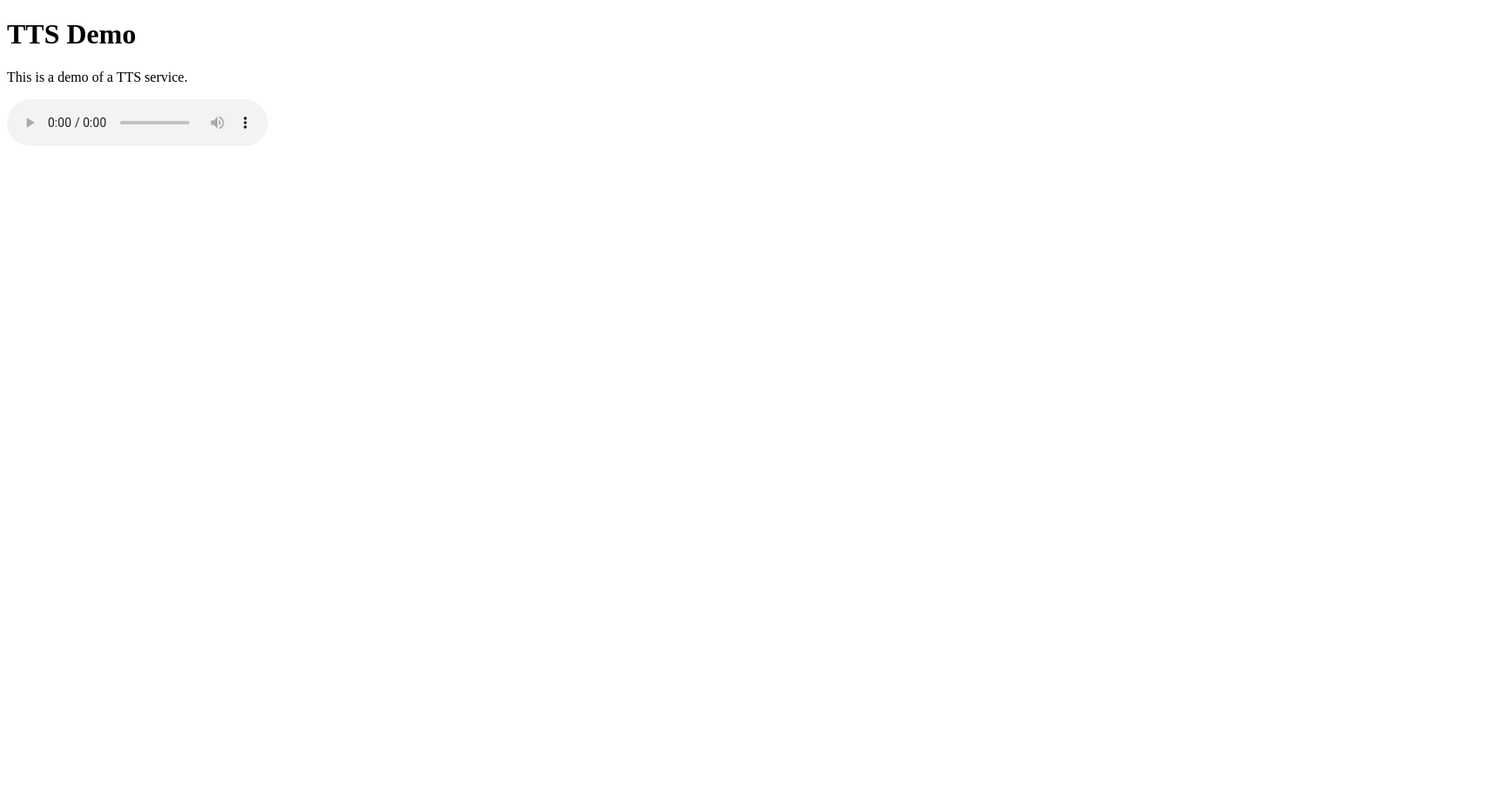
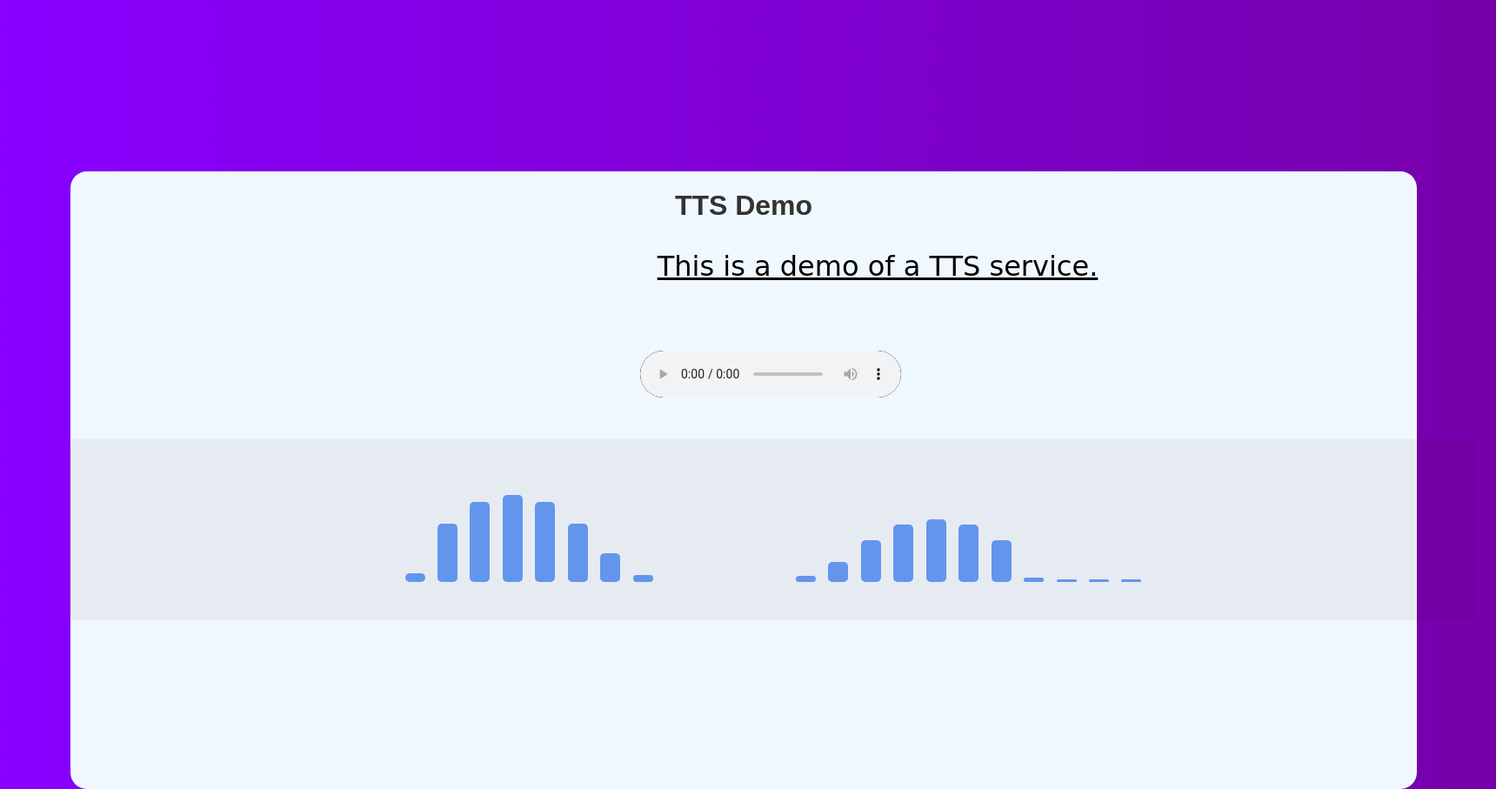
Before and after one commit to moanbekele/Text-to-Speech-Amharic, a Flask app: template templates/post.html in a window 1720 px wide. Shown: the whole page at 87% size. Before the commit the page ends 168 px from the top, so only its background shows below. Run offline with Flask 3, Linux system fonts and the light colour scheme; the template is opened without the code that fills it, so the values that code supplies are empty; parts of the project's set-up code (start-up, migrations or seed data) failed here and were passed over.

Commit message:
filter the audio and for the front end ui

```diff
--- a/main/hparams.py
+++ b/main/hparams.py
@@ -38,7 +38,7 @@
         hop_length=256,
         win_length=1024,
         n_mel_channels=80,
-        mel_fmin=100.0,
+        mel_fmin=0.0,
         mel_fmax=8000.0,
 
         ################################
--- a/static/post.css
+++ b/static/post.css
@@ -0,0 +1,265 @@
+/* Global Reset */
+* {
+    font-family: 'Allerta', arial, Tahoma;
+    box-sizing: border-box;
+}
+body {
+    background: linear-gradient(to left, #7700aa, #8800ff);
+    text-align:center;
+    color:#fff;
+}
+h3{
+    text-shadow:1px 1px 1px #fff;
+}
+.Containerss{
+    background-color: aliceblue;
+    border-radius: 19px;
+    height: 710px;
+    width: 90%;
+    margin-left: 73px;
+    transform: translateY(189px);
+    position: absolute;
+}
+/* Start  styling the page */
+.container-audio {
+
+    height: 13em;
+    width: 101em;
+    padding: 20px;
+    border-radius: 5px;
+    background-color: #2f08080d;
+    color: #444;
+    margin: 20px auto;
+    overflow: hidden;
+}
+
+audio:nth-child(2), audio:nth-child(4), audio:nth-child(6) {
+    margin: 0;
+}
+.container-audio .colum1 {
+    width: 23px;
+    height: 9em;
+    border-radius: 5px;
+    margin: 0 10px 0 0;
+    display: inline-block;
+    position: relative;
+}
+.container-audio .colum1:last-child {
+    margin: 0;
+}
+.container-audio .colum1 .row {
+    width: 100%;
+    height: 100%;
+    border-radius: 5px;
+    background: linear-gradient(to up, #7700aa, #8800ff);
+    position: absolute;
+    -webkit-animation: Rofa 10s infinite ease-in-out;
+    animation: Rofa 10s infinite ease-in-out;
+    bottom: 0;
+}
+.container-audio .colum1:nth-of-type(1) .row {
+    -webkit-animation-delay: 3.99s;
+    animation-delay: 3.99s;
+}
+.container-audio .colum1:nth-of-type(2) .row {
+    -webkit-animation-delay: 3.80s;
+    animation-delay: 3.80s;
+}
+.container-audio .colum1:nth-of-type(3) .row {
+    -webkit-animation-delay: 3.70s;
+    animation-delay: 3.70s;
+}
+.container-audio .colum1:nth-of-type(4) .row {
+    -webkit-animation-delay: 3.60s;
+    animation-delay: 3.60s;
+}
+.container-audio .colum1:nth-of-type(5) .row {
+    -webkit-animation-delay: 3.50s;
+    animation-delay: 3.50s;
+}
+.container-audio .colum1:nth-of-type(6) .row {
+    -webkit-animation-delay: 3.40s;
+    animation-delay: 3.40s;
+}
+.container-audio .colum1:nth-of-type(7) .row {
+    -webkit-animation-delay: 3.30s;
+    animation-delay: 3.30s;
+}
+.container-audio .colum1:nth-of-type(8) .row {
+    -webkit-animation-delay: 3.20s;
+    animation-delay: 3.20s;
+}
+.container-audio .colum1:nth-of-type(9) .row {
+    -webkit-animation-delay: 3.10s;
+    animation-delay: 3.10s;
+}
+.container-audio .colum1:nth-of-type(10) .row {
+    -webkit-animation-delay: 2.1s;
+    animation-delay: 2.1s;
+}
+.container-audio .colum1:nth-of-type(11) .row {
+    -webkit-animation-delay: 2.1s;
+    animation-delay: 2.1s;
+}
+.container-audio .colum1:nth-of-type(12) .row {
+    -webkit-animation-delay: 2.10s;
+    animation-delay: 2.10s;
+}
+.container-audio .colum1:nth-of-type(13) .row {
+    -webkit-animation-delay: 2.20s;
+    animation-delay: 2.20s;
+}
+.container-audio .colum1:nth-of-type(14) .row {
+    -webkit-animation-delay: 1.30s;
+    animation-delay: 1.30s;
+}
+.container-audio .colum1:nth-of-type(15) .row {
+    -webkit-animation-delay: 1.40s;
+    animation-delay: 1.40s;
+}
+.container-audio .colum1:nth-of-type(16) .row {
+    -webkit-animation-delay: 1.50s;
+    animation-delay: 1.50s;
+}
+.container-audio .colum1:nth-of-type(17) .row {
+    -webkit-animation-delay: 1.60s;
+    animation-delay: 1.60s;
+}
+.container-audio .colum1:nth-of-type(18) .row {
+    -webkit-animation-delay: 1.70s;
+    animation-delay: 1.70s;
+}
+.container-audio .colum1:nth-of-type(19) .row {
+    -webkit-animation-delay: 1.80s;
+    animation-delay: 1.80s;
+}
+.container-audio .colum1:nth-of-type(20) .row {
+    -webkit-animation-delay: 2s;
+    animation-delay: 2s;
+}
+
+@-webkit-keyframes Rofa {
+    0% {
+        height: 0%;
+        transform: translatey(0);
+        background-color: yellow;
+    }
+
+    5% {
+        height: 100%;
+        transform: translatey(15px);
+        background-color: fuchsia;
+    }
+    10% {
+        height: 90%;
+        transform: translatey(0);
+        -webkit-transform: translatey(0);
+        background-color: bisque;
+    }
+
+    15% {
+        height: 80%;
+        transform: translatey(0);
+
+        background-color: cornflowerblue;
+    }
+    20% {
+        height: 70%;
+        transform: translatey(0);
+        background-color: cornflowerblue;
+    }
+    25% {
+        height: 0%;
+        transform: translatey(0);
+        background-color: cornflowerblue;
+    }
+    30% {
+        height: 70%;
+        transform: translatey(0);
+        background-color: cornflowerblue;
+    }
+    35% {
+        height: 0%;
+        transform: translatey(0);
+
+        background-color: cornflowerblue;
+    }
+    40% {
+        height: 60%;
+        transform: translatey(0);
+
+        background-color: cornflowerblue;
+    }
+    45% {
+        height: 0%;
+        transform: translatey(0);
+
+        background-color: cornflowerblue;
+    }
+    50% {
+        height: 50%;
+        transform: translatey(0);
+
+        background-color: cornflowerblue;
+    }
+    55% {
+        height: 0%;
+        transform: translatey(0);
+
+        background-color: cornflowerblue;
+    }
+    60% {
+        height: 40%;
+        transform: translatey(0);
+
+        background-color: cornflowerblue;
+    }
+    65% {
+        height: 0%;
+        transform: translatey(0);
+
+        background-color: cornflowerblue;
+    }
+    70% {
+        height: 30%;
+        transform: translatey(0);
+
+        background-color: cornflowerblue;
+    }
+    75% {
+        height: 0%;
+        transform: translatey(0);
+
+        background-color: cornflowerblue;
+    }
+    80% {
+        height: 20%;
+        transform: translatey(0);
+
+        background-color: cornflowerblue;
+    }
+    85% {
+        height: 0%;
+        transform: translatey(0);
+
+        background-color: cornflowerblue;
+    }
+    90% {
+        height: 10%;
+        transform: translatey(0);
+
+        background-color: cornflowerblue;
+    }
+    95% {
+        height: 5%;
+        transform: translatey(0);
+
+        background-color: cornflowerblue;
+    }
+    100% {
+        height: 0;
+        transform: translatey(0);
+
+        background-color: cornflowerblue;
+    }
+}
--- a/templates/post.html
+++ b/templates/post.html
@@ -6,10 +6,110 @@
     <link rel="stylesheet" href="../static/post.css">
 </head>
 <body>
-    <h1>TTS Demo</h1>
-    <p>This is a demo of a TTS service.</p>
-    <audio id="audio" controls src="{{ audio_url }}"></audio>
+    <div class="Containerss">
+    <div class="zeme" style="
+
+    height: 267px;
+
+">
+    <h1 style="
+    text-align: center;
+    color:#333;
+    ">TTS Demo</h1>
+    <p style="
+    text-align: center;
+    font-size: xx-large;
+    background-color: #00000000;
+    font-family: cursive;
+    color: #000;
+    width: 20em;
+    margin-left: 19em;
+    text-decoration: underline;
+">This is a demo of a TTS service.</p>
+    <audio id="audio" controls src="{{ audio_url }}" style="
+    background-color: #2f0808;
+    background: #000;
+    transform: translateY(46px);
+    margin-left: 61px;
+    padding: 0;
+    border-radius: 75px;
+"></audio>
     <div id="result"></div>
+
+</div>
+
+<div class="container-audio">
+    <div class="colum1">
+        <div class="row"></div>
+    </div>
+    <div class="colum1">
+        <div class="row"></div>
+    </div>
+    <div class="colum1">
+        <div class="row"></div>
+    </div>
+    <div class="colum1">
+        <div class="row"></div>
+    </div>
+    <div class="colum1">
+        <div class="row"></div>
+    </div>
+    <div class="colum1">
+        <div class="row"></div>
+    </div>
+    <div class="colum1">
+        <div class="row"></div>
+    </div>
+    <div class="colum1">
+        <div class="row"></div>
+    </div>
+    <div class="colum1">
+        <div class="row"></div>
+    </div>
+    <div class="colum1">
+        <div class="row"></div>
+    </div>
+    <div class="colum1">
+        <div class="row"></div>
+    </div>
+    <div class="colum1">
+        <div class="row"></div>
+    </div>
+    <div class="colum1">
+        <div class="row"></div>
+    </div>
+    <div class="colum1">
+        <div class="row"></div>
+    </div>
+    <div class="colum1">
+        <div class="row"></div>
+    </div>
+    <div class="colum1">
+        <div class="row"></div>
+    </div>
+    <div class="colum1">
+        <div class="row"></div>
+    </div>
+    <div class="colum1">
+        <div class="row"></div>
+    </div>
+    <div class="colum1">
+        <div class="row"></div>
+    </div>
+    <div class="colum1">
+        <div class="row"></div>
+    </div>
+    <div class="colum1">
+        <div class="row"></div>
+    </div>
+    <div class="colum1">
+        <div class="row"></div>
+    </div>
+    <div class="colum1">
+        <div class="row"></div>
+    </div>
+</div>
+</div class="Containerss">
     <script audio_url="{{ audio_url }}"></script>
-</body>
+    </body>
 </html>
```
Also changed, not shown: static/script.js (added, +137 -0 lines), static/style.css (+158 -0 lines), templates/index.html (+31 -7 lines), 1 other file.
